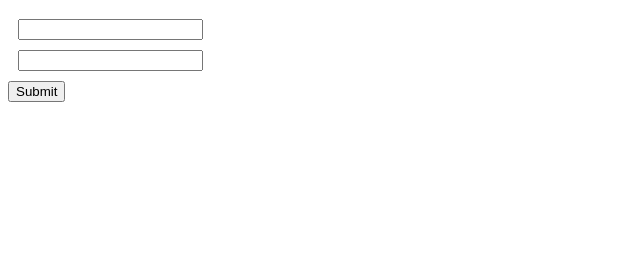
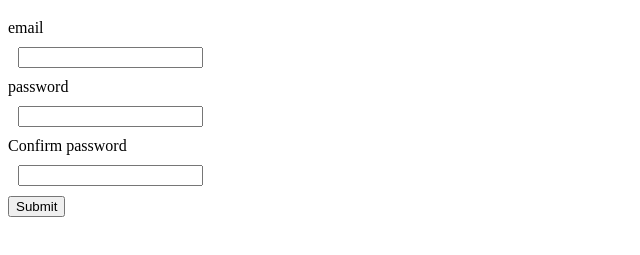
Before and after one commit to BradGrensewich/vue-tutorial, a plain HTML site: page index.html in a window 1280 px wide. Shown: the part 61-316 px from the top of the page, without its empty margins (0-640 px from the left). Drawn offline with nearby package versions, Linux system fonts and the light colour scheme.

Commit message:
component props, v-bind, child components

```diff
--- a/index.html
+++ b/index.html
@@ -76,19 +76,31 @@
         //components take 2 arguments: the name that will be used and an options object, same as the main app
         //however, a component should define a template as well
         app.component('login-form', {
+            //passing info from the parent component to the cild component using v-bind
+            //v-bind turns regular html attributes into something that can be parsed as js
+            //this allows it to be passed ot the chold component
+            //v-bind is attribute binding and allows for the shortcut :
+            //having passwordLabel and emailLabel defined as varibels is uneccesary, they can be passed as strs
+            //this removes the neccessity of v-bind. see confirmation below
+            //however in vue you're almost always passing a variable using v-bind or :
             template: `
                 <h1>{{ title }}</h1>
                 <form @submit.prevent="handleSubmit">
-                    <input type="email" v-model="email"/>
-                    <input type="password" v-model="password"/>
+                    <custom-input type="email" v-bind:label="emailLabel"/>
+                    <custom-input type="password" :label="passwordLabel"/>
+                    <custom-input type="confirmation" label="Confirm password"/>
                     <button>Submit</button>
                 </form>
             `,
+            //if a vue component uses another component it must be included like so
+            components: ["custom-input"],
             data () {
                 return {
                     title: 'Login Form',
                     email: '',
-                    password: ''
+                    password: '',
+                    emailLabel: 'email',
+                    passwordLabel: 'password'
                 }
 
             },
@@ -104,6 +116,18 @@
                 }
             }
         })
+        app.component('custom-input', {
+            template: `
+            <label>
+                {{ label }}
+                <input type="text">
+            </label>
+            `,
+            //to recieve data from another component passed from v-bind we need a props object
+            //can be created as an array of strings being a list of all information being passed
+            //this allows the label variable to be used in the template
+            props: ['label']
+        })
         app.mount('#app')
     </script>
 
```
